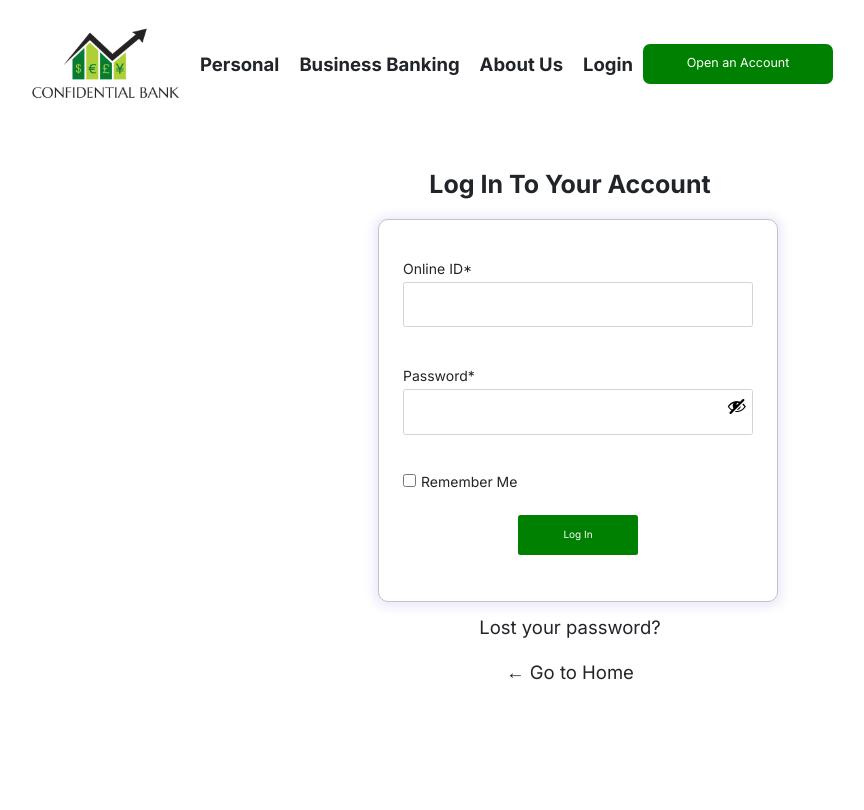
After one commit to indiedare/corporate-bank, a PHP site: page /backend/login.php in a window 1280 px wide. The commit adds this page. Shown: the whole page, without its empty margins (70-934 px from the left). Run offline with PHP 8.4, Linux system fonts and the light colour scheme; some libraries are stand-ins or nearby versions.

Commit message:
Add files via upload

```diff
--- a/backend/db.php
+++ b/backend/db.php
@@ -1,11 +1,17 @@
 <?php
-    // Enter your host name, database username, password, and
-    $db = mysqli_connect("localhost","root","","users");
-    // Check connection
-    /*if (mysqli_connect_errno()){
+    //development server
+    $devHost = 'localhost';
+    $devUser = 'root';
+    $devPassword = '';
+    $devDatabase = "users";
+    $db = mysqli_connect($devHost, $devUser, $devPassword, $devDatabase);
+    //production server
+    /*$prodHost = 'localhost:3306';
+    $prodUser = 'confgpea@localhost';
+    $prodPassword = '';
+    $prodDatabase = "confgpea_users";
+    $db = mysqli_connect($prodHost, $prodUser, $prodPassword, $prodDatabase);*/
+    if (mysqli_connect_errno()){
         echo "Failed to connect to MySQL: " . mysqli_connect_error();
-    }*/
-    if ($db === false) {
-        die("Error: connection error. " + mysqli_connect_error());
     }
 ?>
--- /dev/null
+++ b/backend/login.php
@@ -0,0 +1,139 @@
+<?php
+    require('db.php');
+    session_start();
+    $error = '';
+    if(isset($_POST['username'])) {
+        $uname = stripslashes($_REQUEST['username']);
+        $uname = mysqli_real_escape_string($db, $uname);
+        $pwd = stripslashes($_REQUEST['password']);
+        $pwd = mysqli_real_escape_string($db, $pwd);
+
+        $query = "SELECT * FROM `logins` WHERE user_id='$uname' AND password='$pwd'";
+
+        $result = mysqli_query($db, $query) or die(mysqli_error($db));
+        $row = mysqli_num_rows($result);
+
+        if ($row == 1) {
+            $_SESSION['username'] = $uname;
+            header("location: ../dashboard.php");
+        } else {
+            $error = 'Incorrect Username / Password';
+        }
+    }
+?>
+<!DOCTYPE html>
+<html lang="en">
+
+<head>
+    <meta charset="utf-8">
+    <meta name="viewport" content="width=device-width, initial-scale=1">
+    <title>Confidential Bank</title>
+    <!-- bootstrap css files here -->
+    <link rel="stylesheet" href="https://stackpath.bootstrapcdn.com/bootstrap/5.0.0-alpha2/css/bootstrap.min.css">
+    <!-- Optional theme -->
+    <link rel="stylesheet" href="../stylesheet/dashicons.min.css">
+    <link rel="icon" href="./public/images/brandlogo.jpg">
+    <link rel="preconnect" href="https://fonts.gstatic.com">
+    <link href="https://fonts.googleapis.com/css2?family=Inter:wght@100;300;400;700;800&display=swap" rel="stylesheet">
+    <link rel="stylesheet" href="https://unpkg.com/aos@next/dist/aos.css" />
+    <link rel="stylesheet" href="../stylesheet/index.css">
+    <link rel="stylesheet" href="../stylesheet/dashboard.css">
+    <link rel="stylesheet" href="../stylesheet/login.css">
+</head>
+
+<body>
+    <div class="container">
+        <div class="row mt-3">
+            <header>
+                <nav class="navbar navbar-expand-lg justify-content-between py-4 navbar-light px-md-5">
+                <a class="navbar-brand brand-logo" href="">
+                        <img src="../public/images/brandlogo.jpg" class="img-fluid">
+                    </a>
+                    <div class="justify-content-end d-md-flex">
+                        <button class="navbar-toggler" type="button" data-toggle="collapse" data-target="#navbarSupportedContent" aria-controls="navbarSupportedContent" aria-expanded="false" aria-label="Toggle navigation">
+                            <span class="navbar-toggler-icon"></span>
+                          </button>
+
+                        <div class="justify-content-end collapse navbar-collapse" id="navbarSupportedContent">
+                            <ul class="navbar-nav desktop-navbar">
+                                <li class="nav-item px-3">
+                                    <a href="personal.html"><b>Personal</b></a>
+                                </li>
+                                <li class="nav-item px-3">
+                                    <a href="business.html"><b>Business Banking</b></a>
+                                </li>
+                                <li class="nav-item px-3">
+                                    <a href="about.html"><b>About Us</b></a></a>
+                                </li>
+                                <li class="nav-item px-3">
+                                    <a href="./backend/login.php"><b>Login</b></a></a>
+                                </li>
+                            </ul>
+                        </div>
+                        <a href="#" class="btn btn-info btn-lg btn-account" data-toggle="modal" data-target="#myModal">Open an Account</a>
+                    </div>
+                </nav>
+            </header>
+        </div>
+    </div>
+    <div class="login">
+        <h1 class="text-capitalize font-weight-bold">Log in to your account</h1>
+        <form name="loginform" id="loginform" class="d-flex mx-auto loginform align-items-center flex-column" method="post">
+            <div class="form-group my-3 w-100">
+                <label for="user_login">Online ID*</label>
+                <input type="text" name="username" id="username" class="input form-control px-4" value="" size="20" autocapitalize="off">
+            </div>
+            <div class="form-group user-pass-wrap my-3 w-100">
+                <label for="user_pass">Password*</label>
+                <div class="pswd-control">
+                    <input type="password" name="password" id="password" class="input px-4 password-input form-control" value="" size="20" />
+                    <button type="button" class="button button-secondary wp-hide-pw hide-if-no-js" data-toggle="0" aria-label="Hide password">
+                        <span class="dashicons dashicons-hidden" aria-hidden="true"></span>
+                    </button>
+                </div>
+            </div>
+            <div class="form-group my-3 align-self-start">
+                <span class="remember-me d-flex align-items-baseline">
+                    <input name="rememberme" type="checkbox" class="form-check" id="rememberme" value="forever">
+                    <label for="rememberme" class="ml-2">Remember Me</label>
+                </span>
+            </div>
+            <input type="submit" class="btn-reg btn mt-3 continue" value="Log In">
+            <p style="color: red;"><?php echo $error; ?></p>
+        </form>
+
+        <p class="text-center mt-3">
+            <a href="">Lost your password?</a>
+        </p>
+        <p class="text-center mt-4">
+            <a href="/">← Go to Home</a>
+        </p>
+        <script>
+            /*document.querySelector('.btn-reg').addEventListener('click', e => {
+                e.preventDefault();
+            })*/
+            const passwordInput = document.querySelector('.password-input')
+            const setPasswordVisibilityBtn = document.querySelector('.wp-hide-pw')
+            const dashIconsStyle = document.querySelector('.dashicons')
+            console.log(passwordInput)
+            console.log(passwordInput.type)
+                //passwordInput.type = 'password'
+            setPasswordVisibilityBtn.addEventListener('click', () => {
+                if (passwordInput.type === 'password') {
+                    passwordInput.type = 'text'
+                    dashIconsStyle.classList.remove('dashicons-hidden')
+                    dashIconsStyle.classList.add('dashicons-visibility')
+
+                } else {
+                    passwordInput.type = 'password'
+                    dashIconsStyle.classList.remove('dashicons-visibility')
+                    dashIconsStyle.classList.add('dashicons-hidden')
+
+                }
+            })
+        </script>
+    </div>
+
+</body>
+
+</html>
--- a/index.html
+++ b/index.html
@@ -19,7 +19,7 @@
         <div class="row">
             <header>
                 <nav class="navbar navbar-expand-lg justify-content-between py-4 navbar-light px-md-5">
-                    <a class="navbar-brand brand-logo" href="/">
+                    <a class="navbar-brand brand-logo" href="">
                         <img src="public/images/brandlogo.jpg" class="img-fluid">
                     </a>
                     <div class="justify-content-end d-md-flex">
@@ -39,7 +39,7 @@
                                     <a href="about.html"><b>About Us</b></a></a>
                                 </li>
                                 <li class="nav-item px-3">
-                                    <a href="login.php"><b>Login</b></a></a>
+                                    <a href="./backend/login.php"><b>Login</b></a></a>
                                 </li>
                             </ul>
                         </div>
```
Also changed, not shown: about.html (+5 -5 lines), backend/auth.php (+5 -5 lines), backend/logout.php (added, +8 -0 lines), business.html (+5 -5 lines), dashboard.php (+56 -11 lines), personal.html (+5 -5 lines), registration.html (+5 -5 lines).
